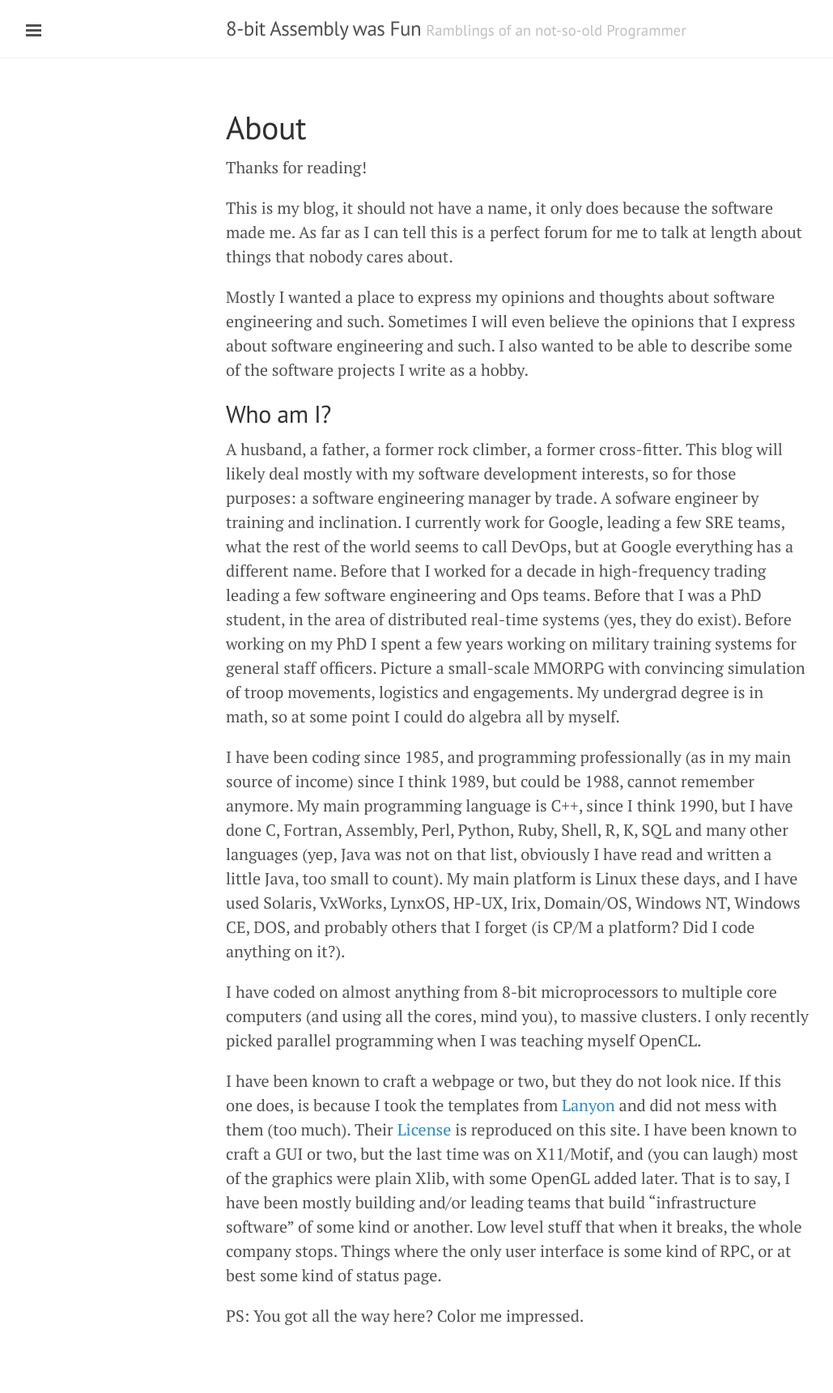
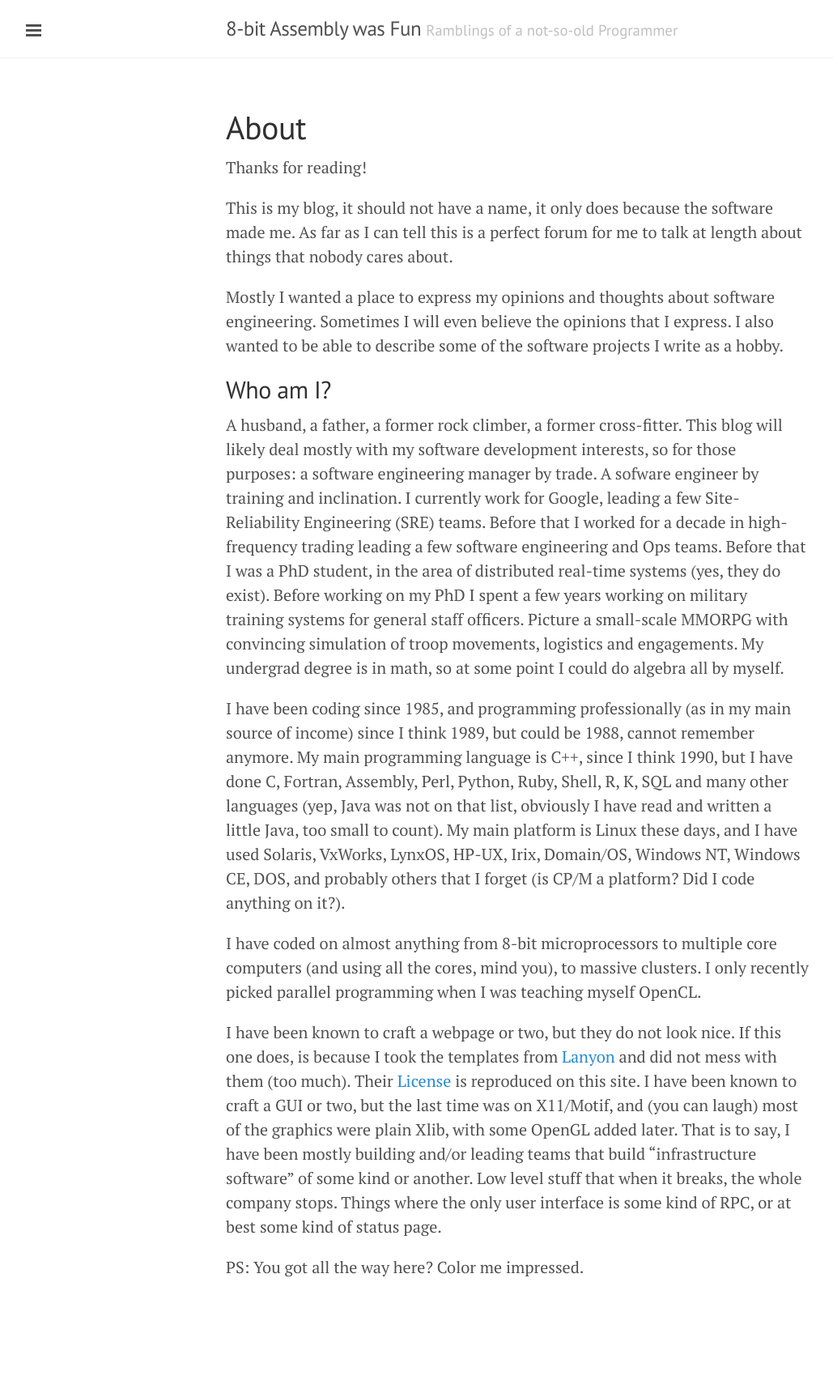
Before and after one commit to coryan/coryan.github.io, a Jekyll site: the page built from about.md, in a window 1280 px wide. Shown: the whole page at 81% size, without its empty margins (1-1030 px from the left). Built offline with Jekyll 4.4.1, drawn with Linux system fonts in a browser that asks for light colours; after the commit the page ends 1660 px from its top, so only the background shows below that.

Commit message:
Fixed some typos in the tagline.
Also reviewed the about page a bit.

```diff
--- a/_config.yml
+++ b/_config.yml
@@ -7,7 +7,7 @@ permalink:        pretty
 
 # Setup
 title:            8-bit Assembly was Fun
-tagline:          'Ramblings of an not-so-old Programmer'
+tagline:          'Ramblings of a not-so-old Programmer'
 description:      'The musings, rants, ramblings, and failings of a not-so-old Programmer.  Still having fun with little coding projects.'
 url:              'http://coryan.github.io/'
 
--- a/about.md
+++ b/about.md
@@ -11,8 +11,8 @@ As far as I can tell this is a perfect forum for me to talk at length
 about things that nobody cares about.
 
 Mostly I wanted a place to express my opinions and thoughts about
-software engineering and such.  Sometimes I will even believe the
-opinions that I express about software engineering and such.
+software engineering.  Sometimes I will even believe the
+opinions that I express.
 I also wanted to be able to describe some of the software projects I
 write as a hobby.
 
@@ -23,8 +23,7 @@ A husband, a father, a former rock climber, a former cross-fitter.
 This blog will likely deal mostly with my software development
 interests, so for those purposes:  a software engineering manager by
 trade.  A sofware engineer by training and inclination.  I currently
-work for Google, leading a few SRE teams, what the rest of the world
-seems to call DevOps, but at Google everything has a different name.
+work for Google, leading a few Site-Reliability Engineering (SRE) teams.
 Before that I worked for a decade in high-frequency trading leading a
 few software engineering and Ops teams.
 Before that I was a PhD student, in
@@ -57,7 +56,7 @@ OpenCL.
 I have been known to craft a webpage or two, but they do not look
 nice.  If this one does, is because I took the templates from
 [Lanyon](http://lanyon.getpoole.com/) and did not mess with them (too much).
-Their [License](/Lanyon-LICENSE.md) is reproduced on this site.  I
+Their [License](/Third-Party-Licenses.md) is reproduced on this site.  I
 have been known to craft a GUI or two, but the
 last time was on X11/Motif, and (you can laugh) most of the graphics
 were plain Xlib, with some OpenGL added later.  That is to say, I
```
